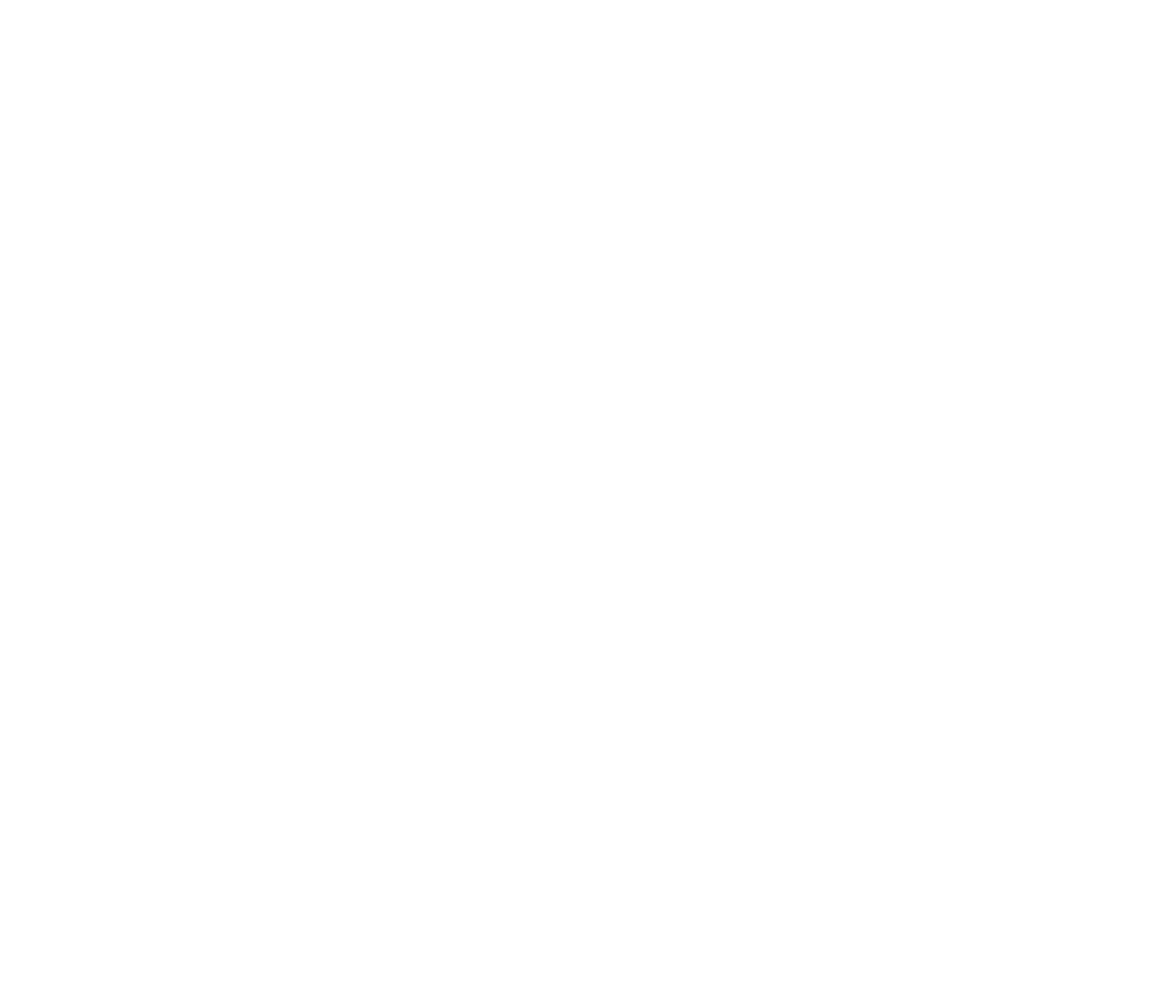
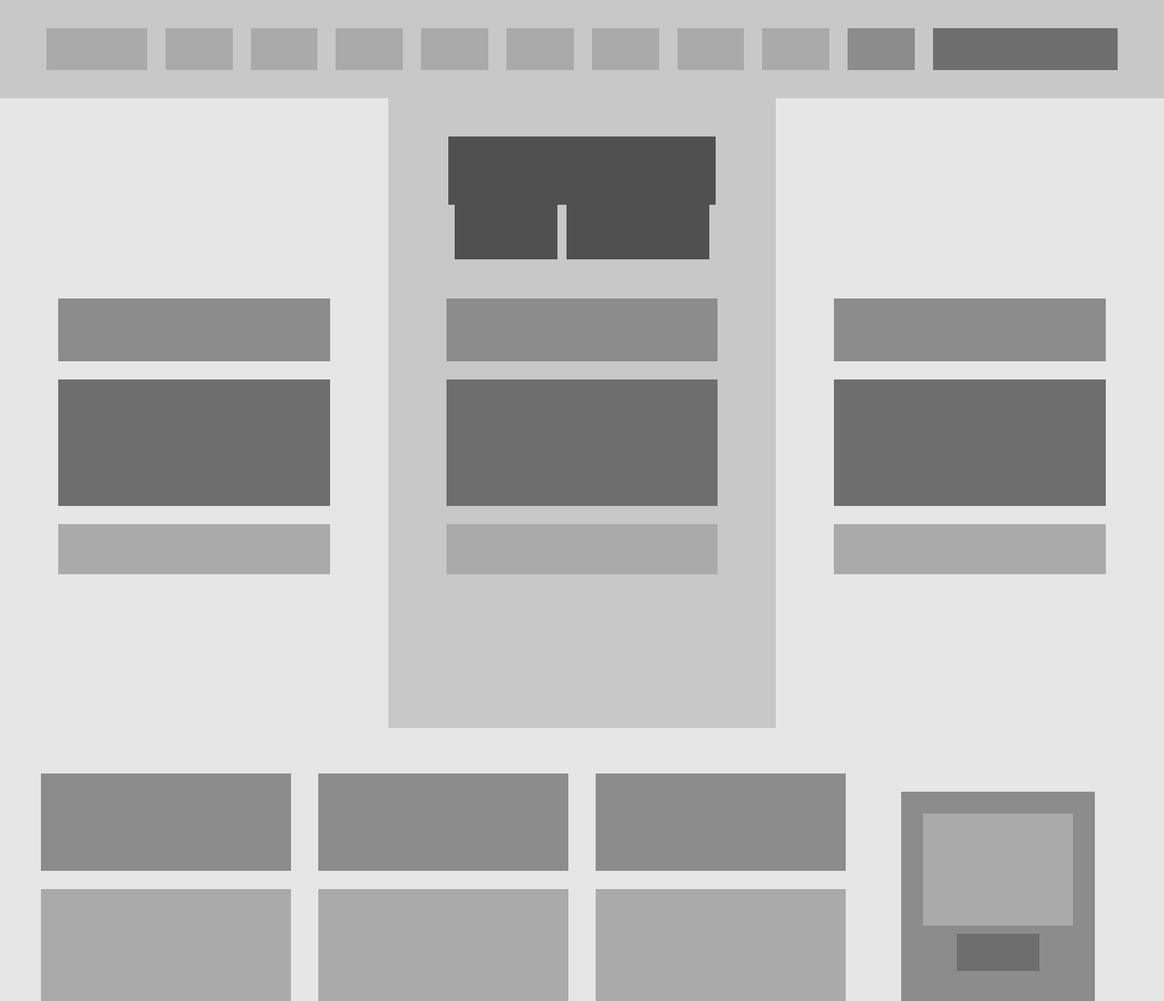
Before and after one commit to cjsellwood/design_teardown, a plain HTML site: page index.html in a window 1280 px wide. Shown: the top 1100 px of the page at 91% size. Before the commit the page ends 800 px from the top, so only its background shows below. Drawn offline with Linux system fonts and the light colour scheme.

Commit message:
First 2 sections done

```diff
--- a/index.html
+++ b/index.html
@@ -2,9 +2,136 @@
 <html lang="en">
   <head>
     <title>Design Teardown</title>
-    <link rel="stylesheet" href="styles.css">
+    <link rel="stylesheet" href="styles.css" />
   </head>
   <body>
+    <header class="navbar">
+      <div class="header-icon"></div>
+      <div></div>
+      <div></div>
+      <div></div>
+      <div></div>
+      <div></div>
+      <div></div>
+      <div></div>
+      <div></div>
+      <div class="header-more"></div>
+      <div class="header-search"></div>
+    </header>
+    <main>
+      <section class="latest-grid">
+        <div class="latest latest-outer">
+          <div class="article-author">
 
+          </div>
+          <div class="article-title">
+
+          </div>
+          <div class="article-other">
+
+          </div>
+        </div>
+        <div class="latest latest-center">
+          <div class="main-heading">
+            <span> Don't Miss These Latest</span>
+            <span>Articles</span>
+          </div>
+          <div class="article-author">
+
+          </div>
+          <div class="article-title">
+
+          </div>
+          <div class="article-other">
+
+          </div>
+
+        </div>
+        <div class="latest latest-outer">
+          <div class="article-author">
+
+          </div>
+          <div class="article-title">
+
+          </div>
+          <div class="article-other">
+
+          </div>
+        </div>
+      </section>
+      <section>
+        <div class="more-grid">
+          <div>
+            <div class="more-title">
+
+            </div>
+            <div class="more-text">
+
+            </div>
+          </div>
+          <div>
+            <div class="more-title">
+
+            </div>
+            <div class="more-text">
+
+            </div>
+          </div>
+          <div>
+            <div class="more-title">
+
+            </div>
+            <div class="more-text">
+
+            </div>
+          </div>
+          <div class="supporters">
+            <div>
+              <div></div>
+              <button></button>
+            </div>
+          </div>
+          <div class="promotion-banner"></div>
+          <div>
+            <div class="more-title">
+
+            </div>
+            <div class="more-text">
+
+            </div>
+          </div>
+          <div>
+            <div class="more-title">
+
+            </div>
+            <div class="more-text">
+
+            </div>
+          </div>
+          <div>
+            <div class="more-title">
+
+            </div>
+            <div class="more-text">
+
+            </div>
+          </div>
+          <div>
+            <div class="more-title">
+
+            </div>
+            <div class="more-text">
+
+            </div>
+          </div>
+          <div class="promotion-banner"></div>
+        </div>
+        <div class="see-all-link">
+          <div>
+
+          </div>
+        </div>
+      </section>
+    </main>
   </body>
 </html>
--- a/styles.css
+++ b/styles.css
@@ -0,0 +1,202 @@
+html, body, div, span, applet, object, iframe,
+h1, h2, h3, h4, h5, h6, p, blockquote, pre,
+a, abbr, acronym, address, big, cite, code,
+del, dfn, em, img, ins, kbd, q, s, samp,
+small, strike, strong, sub, sup, tt, var,
+b, u, i, center,
+dl, dt, dd, ol, ul, li,
+fieldset, form, label, legend,
+table, caption, tbody, tfoot, thead, tr, th, td,
+article, aside, canvas, details, embed,
+figure, figcaption, footer, header, hgroup,
+menu, nav, output, ruby, section, summary,
+time, mark, audio, video {
+	margin: 0;
+	padding: 0;
+	border: 0;
+	font-size: 100%;
+	font: inherit;
+  vertical-align: baseline;
+  box-sizing: border-box;
+}
+/* HTML5 display-role reset for older browsers */
+article, aside, details, figcaption, figure,
+footer, header, hgroup, menu, nav, section {
+	display: block;
+}
+body {
+	line-height: 1;
+}
+ol, ul {
+	list-style: none;
+}
+blockquote, q {
+	quotes: none;
+}
+blockquote:before, blockquote:after,
+q:before, q:after {
+	content: '';
+	content: none;
+}
+table {
+	border-collapse: collapse;
+	border-spacing: 0;
+}
+
+:root {
+  --gray1: rgb(80, 80, 80);
+  --gray2: rgb(110, 110, 110);
+  --gray3: rgb(140, 140, 140);
+  --gray4: rgb(170, 170, 170);
+  --gray5: rgb(200, 200, 200);
+  --gray6: rgb(230, 230, 230);
+}
+
+.navbar {
+  height: 108px;
+  width: 100%;
+  padding: 16px 41px;
+  background-color: var(--gray5);
+  display: flex;
+  align-items: center;
+}
+
+.navbar > div {
+  height: 60%;
+  width: 8%;
+  margin: 10px;
+  background-color: var(--gray4);
+}
+
+div.header-icon {
+  width: 12%;
+}
+
+div.header-more {
+ background-color: var(--gray3);
+}
+
+div.header-search {
+  width: 22%;
+  background-color: var(--gray2);
+}
+
+.latest-grid {
+  display: grid;
+  grid-template-columns: repeat(3, 1fr);
+  grid-template-rows: calc(100vh - 108px);
+}
+
+.latest {
+  background-color: var(--gray6);
+}
+
+.latest-center {
+  background-color: var(--gray5);
+}
+
+.latest-outer div:first-child {
+  margin-top: 220px;
+}
+
+.main-heading {
+  font-size: 40px;
+  color: white;
+  text-align: center;
+  margin: 50px auto;
+  width: 70%;
+  color: transparent;
+}
+
+.main-heading > span {
+  background-color: var(--gray1);
+  line-height: 1.5;
+  padding: 15px;
+  text-align: center;
+}
+
+.article-author {
+  background-color: var(--gray3);
+  margin: 20px auto;
+  width: 70%;
+  height: 10%;
+}
+
+.article-title {
+  background-color: var(--gray2);
+  margin: 20px auto;
+  width: 70%;
+  height: 20%;
+}
+
+.article-other {
+  background-color: var(--gray4);
+  margin: 20px auto;
+  width: 70%;
+  height: 8%;
+}
+
+.more-grid {
+  display: grid;
+  grid-template-rows: repeat(3, 710px);
+  grid-template-columns: repeat(4, 1fr);
+  grid-row-gap: 25px;
+  padding: 30px 30px;
+  background-color: var(--gray6);
+}
+
+.more-title {
+  width: 90%;
+  height: 15%;
+  margin: 20px auto;
+  background-color: var(--gray3);
+}
+
+.more-text {
+  width: 90%;
+  height: 45%;
+  margin: 0 auto;
+  background-color: var(--gray4);
+}
+
+.supporters > div {
+  width: 70%;
+  height: 33%;
+  margin: 40px auto;
+  background-color: var(--gray3);
+  padding: 5%;
+}
+
+.supporters > div > div {
+  width: 90%;
+  height: 60%;
+  margin: 5% auto;
+  background-color: var(--gray4);
+}
+
+.supporters > div > button {
+  outline: none;
+  border: none;
+  width: 50%;
+  height: 20%;
+  margin: 5% auto;
+  display: block;
+  background-color: var(--gray2)
+}
+
+.promotion-banner {
+  grid-column: span 2;
+  background-color: var(--gray1);
+}
+
+.see-all-link {
+  padding: 50px 0;
+  background-color: var(--gray6);
+}
+
+.see-all-link > div{
+  margin: 0 auto;
+  width: 200px;
+  height: 50px;
+  background-color: var(--gray4);
+}
```
